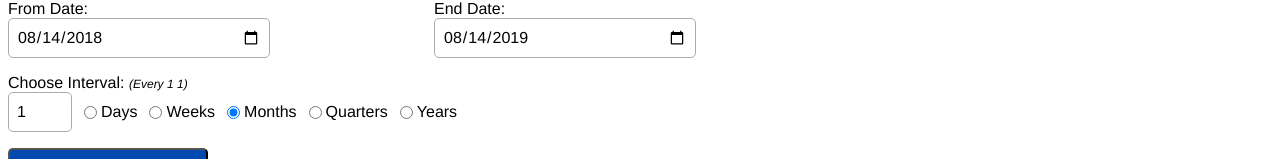
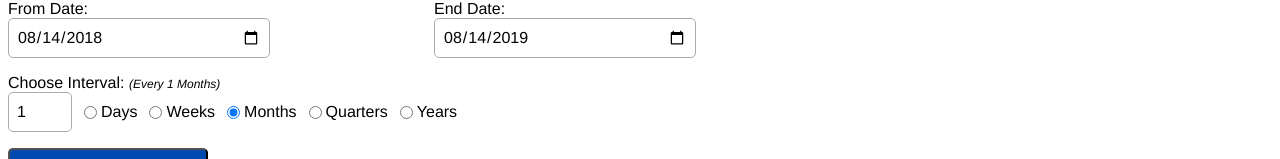
Before and after one commit to mattstates/jiramanagertool, a React app: page / in a window 1280 px wide. Shown: the part 277-436 px from the top of the page. Built offline with nearby package versions, Linux system fonts and the light colour scheme; no server answers.

Commit message:
fix interval bug

```diff
--- a/components/DateIntervals.tsx
+++ b/components/DateIntervals.tsx
@@ -45,7 +45,7 @@ export const DateIntervals: React.FC<IDateIntervalsProps> = ({
     return (
         <React.Fragment>
             <p className="formLabel">
-                Choose Interval: {<em>{`(Every ${intervalCount} ${intervalCount})`}</em>}
+                Choose Interval: {<em>{`(Every ${intervalCount} ${interval})`}</em>}
             </p>
             <div className="dateInterval">
                 <input
```
